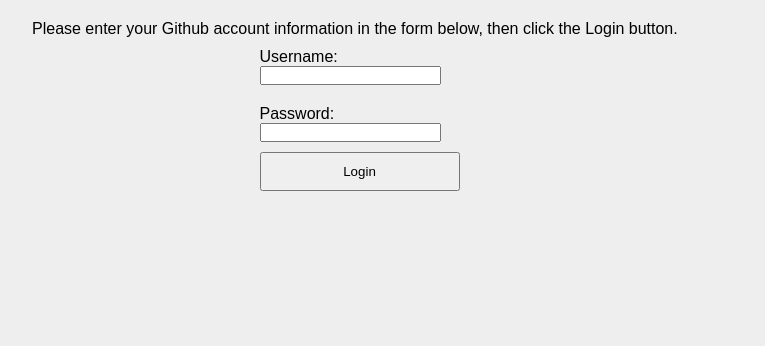
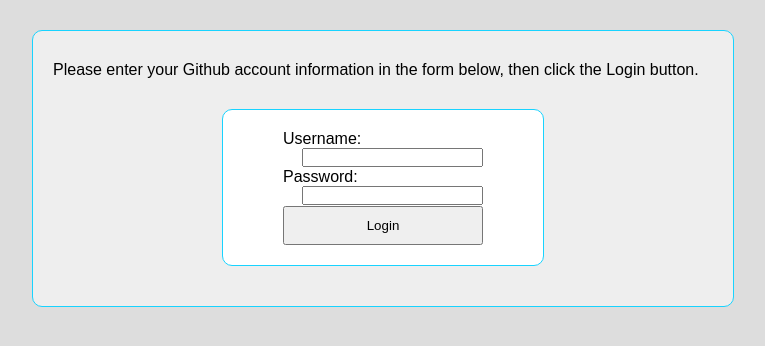
Before and after one commit to revmc/pullrequestmanager, a website with bundled scripts: page index.html in a window 1280 px wide. Shown: the whole page, without its empty margins (298-1063 px from the left). Built offline with nearby package versions, Linux system fonts and the light colour scheme; files whose address does not match are found by name.

Commit message:
More styling for the login screen

```diff
--- a/app/js/views/repomanagerapp.js
+++ b/app/js/views/repomanagerapp.js
@@ -370,7 +370,7 @@
     ** END REPOSITORY MENU VIEW **
     *****************************/
 
-    $('#loginform').remove();
+    $('#loginScreen').remove();
     $('#addrepositorypanel').toggleClass('hidden');
 	$('#repositoriesview').toggleClass('hidden');
 
--- a/app/styles/main.scss
+++ b/app/styles/main.scss
@@ -16,20 +16,51 @@
 body {
   font-family: Arial, Verdana, sans-serif;
   padding: 20px;
-  background-color: #eeeeee;
+  background-color: #dddddd;
 }
 
-#loginform {
-  width: 655px;
+#loginScreen {
+  width: 660px;
+  margin-top: 10px;
+  margin-bottom: 10px;
   margin-left: auto;
   margin-right: auto;
+  padding: 30px 20px 70px;
+  border: 1px solid rgb(24, 211, 255);
+  background-color: #eeeeee;
+  @include border-radius(10px);
 }
 
-#usernameDiv, #passwordDiv, #loginbutton {
+#loginForm {
+  position: relative;
+  top: 30px;
+  width: 300px;
+  background-color: #ffffff;
+  border: 1px solid rgb(24, 211, 255);
+  @include border-radius(10px);
+  margin-left: auto;
+  margin-right: auto;
+  padding: 10px;
+}
+
+#usernameDiv, #passwordDiv, #loginButtonDiv {
   width: 200px;
   margin-left: auto;
   margin-right: auto;
   display: block;
+  padding: 10px;
+}
+
+#usernameLabel, #passwordLabel {
+  float: left;
+}
+
+#username, #password {
+  float: right;
+}
+
+#loginButton {
+  width: 200px;
   padding: 10px;
 }
 
--- a/index.html
+++ b/index.html
@@ -11,17 +11,25 @@
 
     <div id="repomanagerapp">
 
-      <div id="loginform">
+      <div id="loginScreen">
+
         <p>Please enter your Github account information in the form below, then click the Login button.</p>
-        <div id="usernameDiv">
-          <label for="name">Username: </label>
-          <input type="text" name="username" id="username" class="text ui-widget-content ui-corner-all">
+
+        <div id="loginForm">
+
+          <div id="usernameDiv">
+            <label for="name" id="nameLabel">Username: </label>
+            <input type="text" name="username" id="username" class="text ui-widget-content ui-corner-all">
+          </div>
+
+          <div id="passwordDiv">
+            <label for="password" id="passwordLabel">Password: </label>
+            <input type="password" name="password" id="password" class="text ui-widget-content ui-corner-all"></br>
+          </div>
+          <div id="loginButtonDiv">
+            <button id="loginButton"> Login</button>
+          </div>
         </div>
-        <div id="passwordDiv">
-          <label for="password">Password: </label>
-          <input type="password" name="password" id="password" class="text ui-widget-content ui-corner-all"></br>
-        </div>
-        <button id="loginbutton">Login</button>
       </div>
 
       <div id="addrepositorypanel" class="hidden">
```
Also changed, not shown: app/styles/main.css, 1 other file.
